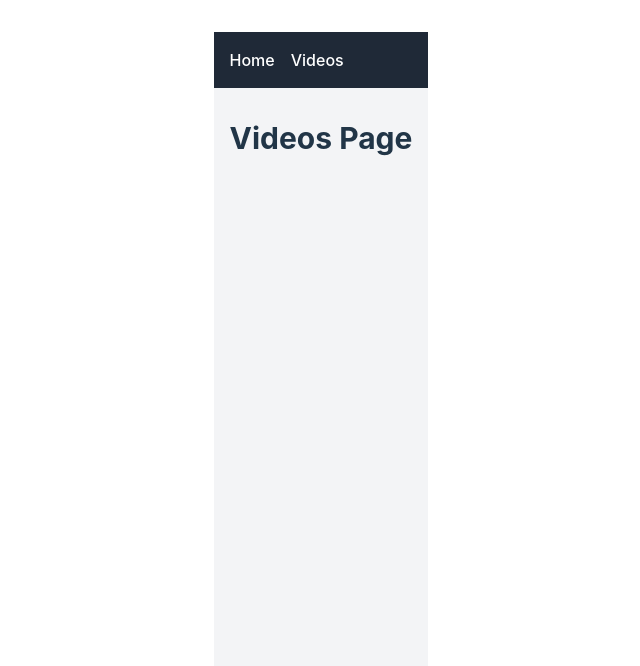
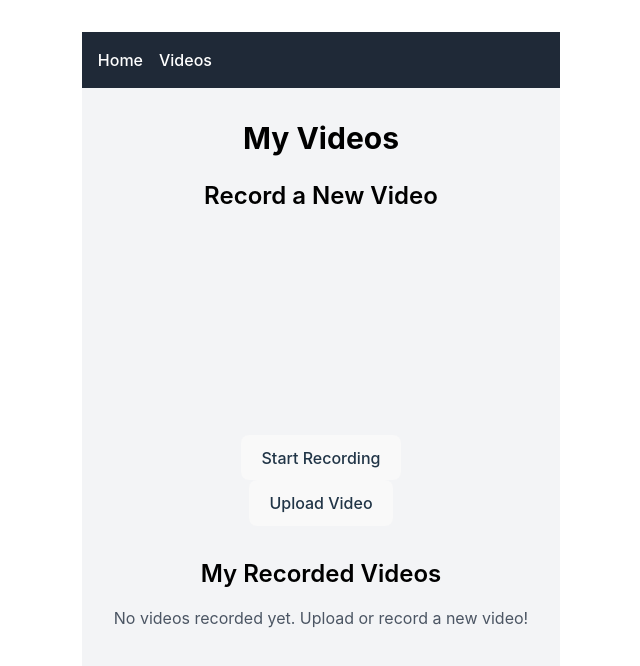
Before and after one commit to galonaranjo/progression, a React (Vite) app: page /videos in a window 1280 px wide. Shown: the top 666 px of the page, without its empty margins (319-959 px from the left). Built offline with nearby package versions, Linux system fonts and the light colour scheme.

Commit message:
Feature-VideoRecorder & Uploader

```diff
--- a/package.json
+++ b/package.json
@@ -10,6 +10,7 @@
     "preview": "vite preview"
   },
   "dependencies": {
+    "prop-types": "^15.8.1",
     "react": "^18.3.1",
     "react-dom": "^18.3.1",
     "react-router-dom": "^6.26.2"
--- a/src/App.jsx
+++ b/src/App.jsx
@@ -1,4 +1,3 @@
-import React from "react";
 import { BrowserRouter as Router, Route, Routes } from "react-router-dom";
 import Navbar from "./Navbar";
 import Home from "./pages/Home";
--- a/src/Navbar.jsx
+++ b/src/Navbar.jsx
@@ -1,4 +1,3 @@
-import React from "react";
 import { Link } from "react-router-dom";
 
 function Navbar() {
--- /dev/null
+++ b/src/components/VideoRecorder.jsx
@@ -0,0 +1,95 @@
+import { useState, useRef } from "react";
+import PropTypes from "prop-types";
+
+function VideoRecorder({ onVideoRecorded }) {
+  const [isRecording, setIsRecording] = useState(false);
+  const videoRef = useRef(null);
+  const mediaRecorderRef = useRef(null);
+  const [permissionDenied, setPermissionDenied] = useState(false);
+
+  //Request camera permission
+  const requestCameraPermission = async () => {
+    try {
+      const result = await navigator.permissions.query({ name: "camera" });
+      if (result.state === "granted") {
+        return true;
+      } else if (result.state === "prompt") {
+        // Trigger the permission prompt
+        await navigator.mediaDevices.getUserMedia({ video: true });
+        return true;
+      } else if (result.state === "denied") {
+        setPermissionDenied(true);
+        return false;
+      } else {
+        console.warn("Camera permission denied");
+        return false;
+      }
+    } catch (error) {
+      console.error("Error requesting camera permission:", error);
+      return false;
+    }
+  };
+
+  const startRecording = async () => {
+    const hasPermission = await requestCameraPermission();
+    if (!hasPermission) {
+      return;
+    }
+
+    //Start recording
+    try {
+      const stream = await navigator.mediaDevices.getUserMedia({ video: true, audio: true });
+      videoRef.current.srcObject = stream;
+      mediaRecorderRef.current = new MediaRecorder(stream);
+
+      const chunks = [];
+      mediaRecorderRef.current.ondataavailable = (e) => chunks.push(e.data);
+      mediaRecorderRef.current.onstop = () => {
+        const blob = new Blob(chunks, { type: "video/mp4" });
+        const videoURL = URL.createObjectURL(blob);
+        onVideoRecorded(videoURL);
+      };
+
+      mediaRecorderRef.current.start();
+      setIsRecording(true);
+    } catch (error) {
+      console.error("Error accessing camera:", error);
+    }
+  };
+
+  //Stop recording
+  const stopRecording = () => {
+    if (mediaRecorderRef.current) {
+      mediaRecorderRef.current.stop();
+      setIsRecording(false);
+      videoRef.current.srcObject.getTracks().forEach((track) => track.stop());
+    }
+  };
+
+  //Render the video recorder
+  if (permissionDenied) {
+    return (
+      <div>
+        <p>
+          Camera access is required to use this feature. Please enable camera access in your browser settings and reload
+          the page.
+        </p>
+      </div>
+    );
+  }
+
+  return (
+    <div>
+      <video ref={videoRef} autoPlay muted style={{ width: "100%", maxWidth: "500px" }} />
+      <button onClick={isRecording ? stopRecording : startRecording}>
+        {isRecording ? "Stop Recording" : "Start Recording"}
+      </button>
+    </div>
+  );
+}
+
+VideoRecorder.propTypes = {
+  onVideoRecorded: PropTypes.func.isRequired,
+};
+
+export default VideoRecorder;
--- /dev/null
+++ b/src/components/VideoUploader.jsx
@@ -0,0 +1,35 @@
+import { useState, useRef } from "react";
+import PropTypes from "prop-types";
+
+function VideoUploader({ onVideoUploaded }) {
+  const [selectedFile, setSelectedFile] = useState(null);
+  const fileInputRef = useRef(null);
+
+  const handleFileSelect = (event) => {
+    const file = event.target.files[0];
+    if (file && file.type.startsWith("video/")) {
+      setSelectedFile(file);
+      onVideoUploaded(URL.createObjectURL(file));
+    } else {
+      alert("Please select a valid video file.");
+    }
+  };
+
+  const handleUploadClick = () => {
+    fileInputRef.current.click();
+  };
+
+  return (
+    <div>
+      <input type="file" accept="video/*" onChange={handleFileSelect} style={{ display: "none" }} ref={fileInputRef} />
+      <button onClick={handleUploadClick}>Upload Video</button>
+      {selectedFile && <p>Selected file: {selectedFile.name}</p>}
+    </div>
+  );
+}
+
+VideoUploader.propTypes = {
+  onVideoUploaded: PropTypes.func.isRequired,
+};
+
+export default VideoUploader;
--- /dev/null
+++ b/src/components/WebVideoRecorder.jsx
@@ -0,0 +1,53 @@
+import { useState, useRef } from "react";
+
+function WebVideoRecorder({ onVideoRecorded }) {
+  const [isRecording, setIsRecording] = useState(false);
+  const videoRef = useRef(null);
+  const mediaRecorderRef = useRef(null);
+
+  const startRecording = async () => {
+    try {
+      const stream = await navigator.mediaDevices.getUserMedia({ video: true });
+      videoRef.current.srcObject = stream;
+      mediaRecorderRef.current = new MediaRecorder(stream);
+
+      const chunks = [];
+      mediaRecorderRef.current.ondataavailable = (e) => chunks.push(e.data);
+      mediaRecorderRef.current.onstop = () => {
+        const blob = new Blob(chunks, { type: "video/mp4" });
+        const videoURL = URL.createObjectURL(blob);
+        onVideoRecorded(videoURL);
+      };
+
+      mediaRecorderRef.current.start();
+      setIsRecording(true);
+    } catch (error) {
+      console.error("Error accessing camera:", error);
+    }
+  };
+
+  const stopRecording = () => {
+    if (mediaRecorderRef.current) {
+      mediaRecorderRef.current.stop();
+      setIsRecording(false);
+      videoRef.current.srcObject.getTracks().forEach((track) => track.stop());
+    }
+  };
+
+  return (
+    <div className="mb-4">
+      {!isRecording ? (
+        <button onClick={startRecording} className="bg-blue-500 text-white px-4 py-2 rounded">
+          Start Recording
+        </button>
+      ) : (
+        <button onClick={stopRecording} className="bg-red-500 text-white px-4 py-2 rounded">
+          Stop Recording
+        </button>
+      )}
+      {isRecording && <video ref={videoRef} autoPlay muted className="mt-4 w-full max-w-md" />}
+    </div>
+  );
+}
+
+export default WebVideoRecorder;
--- a/src/pages/Home.jsx
+++ b/src/pages/Home.jsx
@@ -1,5 +1,3 @@
-import React from "react";
-
 function Home() {
   return (
     <div>
--- a/src/pages/Videos.jsx
+++ b/src/pages/Videos.jsx
@@ -1,10 +1,45 @@
-import React from "react";
+import { useState } from "react";
+import VideoRecorder from "../components/VideoRecorder";
+import VideoUploader from "../components/VideoUploader";
 
 function Videos() {
+  const [videos, setVideos] = useState([]);
+
+  const handleVideoRecorded = (videoURL) => {
+    setVideos((prevVideos) => [...prevVideos, videoURL]);
+  };
+
+  const handleVideoUploaded = (videoURL) => {
+    setVideos((prevVideos) => [...prevVideos, videoURL]);
+  };
+
   return (
-    <div>
-      <h1 className="text-3xl font-bold">Videos Page</h1>
-      {/* Add video content here */}
+    <div className="container mx-auto px-4">
+      <h1 className="text-3xl font-bold mb-6 text-black">My Videos</h1>
+
+      <div className="mb-8">
+        <h2 className="text-2xl font-semibold mb-4 text-black">Record a New Video</h2>
+        <VideoRecorder onVideoRecorded={handleVideoRecorded} />
+        <VideoUploader onVideoUploaded={handleVideoUploaded} />
+      </div>
+
+      <div>
+        <h2 className="text-2xl font-semibold mb-4 text-black">My Recorded Videos</h2>
+        {videos.length === 0 ? (
+          <p className="text-gray-600">No videos recorded yet. Upload or record a new video!</p>
+        ) : (
+          <div className="grid grid-cols-1 sm:grid-cols-2 md:grid-cols-3 lg:grid-cols-4 gap-4">
+            {videos.map((videoURL, index) => (
+              <div key={index} className="bg-white rounded-lg shadow-md overflow-hidden">
+                <video src={videoURL} controls className="w-full h-48 object-cover" />
+                <div className="p-4">
+                  <p className="text-gray-600">Video {index + 1}</p>
+                </div>
+              </div>
+            ))}
+          </div>
+        )}
+      </div>
     </div>
   );
 }
```
Also changed, not shown: public/manifest.json (added), 1 other file (tests, documents, lock files or other folders).
